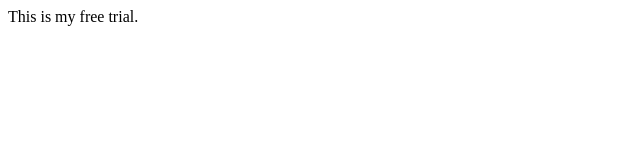
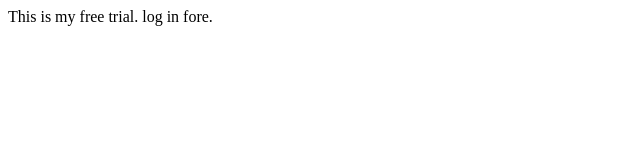
Before and after one commit to shekinahmanyi/myappsample, a plain HTML site: page index.html in a window 1280 px wide. Shown: the full height of the page, 0-640 px from the left. Drawn offline with Linux system fonts and the light colour scheme.

Commit message:
changed something

```diff
--- a/doc2/app2.js
+++ b/doc2/app2.js
@@ -1 +1 @@
-console.log(12);
+console.log("12");
--- a/index.html
+++ b/index.html
@@ -5,5 +5,6 @@
 </head>
 <body>
 This is my free trial.
+log in fore.
 </body>
 </html>
```
